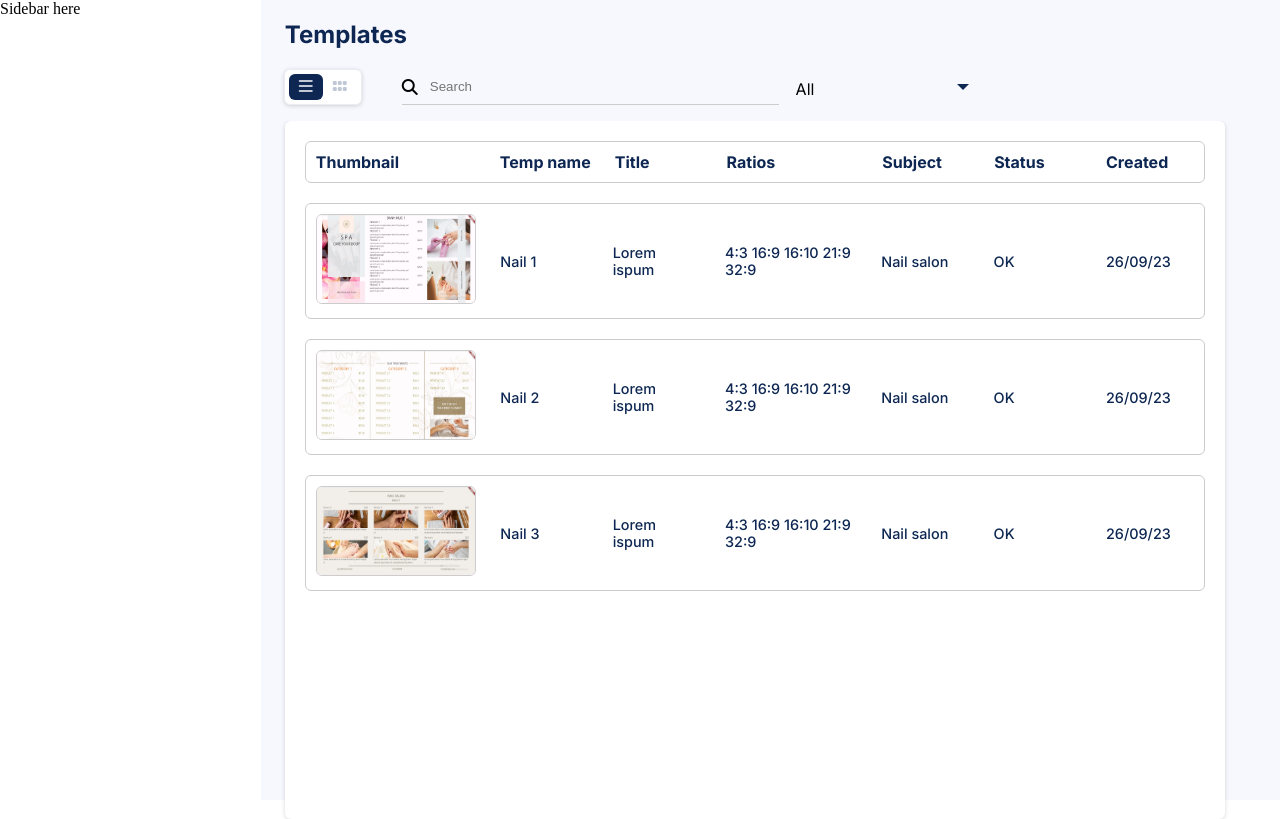
After one commit to nhdangdev/5s3s_HomePage_v01, a PHP site: page /views/template_list.html in a window 1280 px wide. The commit adds this page. Run offline with PHP 8.4, Linux system fonts and the light colour scheme; some libraries are stand-ins or nearby versions.

Commit message:
template_list 60%

```diff
--- a/css/grid.css
+++ b/css/grid.css
@@ -45,6 +45,11 @@
     max-width: 16.66667%;
 }
 
+.c-2-4{
+    flex: 0 0 20%;
+    max-width: 20%;
+}
+
 .c-3 {
     flex: 0 0 25%;
     max-width: 25%;
@@ -78,6 +83,11 @@
 .c-9 {
     flex: 0 0 75%;
     max-width: 75%;
+}
+
+.c-9-6{
+    flex: 0 0 80%;
+    max-width: 80%;
 }
 
 .c-10 {
@@ -180,6 +190,11 @@
         max-width: 16.66667%;
     }
 
+    .m-2-4{
+        flex: 0 0 20%;
+        max-width: 20%;
+    }
+
     .m-3 {
         flex: 0 0 25%;
         max-width: 25%;
@@ -213,6 +228,11 @@
     .m-9 {
         flex: 0 0 75%;
         max-width: 75%;
+    }
+
+    .m-9-6{
+        flex: 0 0 80%;
+        max-width: 80%;
     }
 
     .m-10 {
@@ -304,6 +324,7 @@
     .l-1,
     .l-2,
     .l-2-4,
+    .l-9-6,
     .l-3,
     .l-4,
     .l-5,
@@ -365,6 +386,11 @@
     .l-9 {
         flex: 0 0 75%;
         max-width: 75%;
+    }
+
+    .l-9-6{
+        flex: 0 0 80%;
+        max-width: 80%;
     }
 
     .l-10 {
--- /dev/null
+++ b/css/template_list.css
@@ -0,0 +1,344 @@
+@import url("https://fonts.googleapis.com/css2?family=Inter:wght@100;200;300;400;500;600;700;800;900&display=swap");
+:root {
+  --background-color: #f7f8fd;
+  --text-color: #0d2752;
+  --lighter-text-color: #7578b2;
+
+  --border-radius: 6px;
+  --box-shadow: rgba(0, 0, 0, 0.16) 0px 1px 4px;
+
+  --view-width: 900px;
+  /* grid view variable */
+  /* horizontal space between 2 items in grid view mode */
+  --grid-item-spacing: 20px;
+  /* number of items in a row in grid view mode */
+  --num-item-row-grid: 2;
+
+  /* list view variable */
+  --list-view-thumbnail-width: 160px;
+  --list-view-ratios-width: 15%;
+  --list-view-others-width: 10%;
+}
+
+body,
+html {
+  margin: 0;
+  padding: 0;
+  height: 100%;
+  /* overflow-y: hidden; */
+}
+
+.wrapper {
+  background-color: var(--background-color);
+  /* height: 100%; */
+}
+
+/* .wrapper{
+    max-height: 100vh;
+    height: 100vh;
+} */
+
+.sidebar {
+  background-color: #fff;
+  min-height: 800px;
+}
+
+h2 {
+  color: var(--text-color);
+  font-family: "Inter";
+  margin: 20px 0px 4px 0px;
+}
+
+h4 {
+  color: var(--text-color);
+  font-family: "Inter";
+  margin: 0;
+}
+
+p {
+  font-size: 0.9rem;
+  font-family: "Inter";
+  color: var(--text-color);
+}
+
+.view-header {
+  align-items: center;
+  padding: 0 11px;
+  /* position: sticky;
+    position: -webkit-sticky;
+    top: 10px; */
+  position: sticky;
+  top: 0;
+  background-color: var(--background-color);
+}
+
+.view-select {
+  display: flex;
+  list-style: none;
+  justify-content: space-around;
+  background-color: #fff;
+  border: 1px solid #ebecf1;
+  border-radius: var(--border-radius);
+  height: max-content;
+  width: max-content;
+  padding: 4px;
+  box-shadow: var(--box-shadow);
+}
+.view-select__option {
+  padding: 4px 10px;
+  border-radius: var(--border-radius);
+}
+
+.view-select__option i {
+  color: #c1c8d5;
+}
+
+.view-select__option--active {
+  background-color: var(--text-color);
+}
+
+/* search bar css */
+.search {
+  width: 40%;
+  height: 34px;
+  margin-left: 40px;
+  display: flex;
+  align-items: center;
+  border-bottom: 1px solid #ccc;
+}
+
+.search__icon {
+  margin-right: 10px;
+}
+
+#search__input {
+  flex: 1;
+  border: none;
+  background-color: transparent;
+}
+
+/* view css */
+
+.view-main {
+  width: auto;
+  background-color: #fff;
+  width: var(--view-width);
+  padding: 20px 20px 0px;
+  border-radius: var(--border-radius);
+  box-shadow: var(--box-shadow);
+  height: calc(100% - 122px);
+  overflow-y: auto;
+}
+
+.view-item__thumbnail img {
+  aspect-ratio: 16/9;
+  border: 1px solid #ccc;
+  border-radius: var(--border-radius);
+}
+
+.view-item {
+  border-radius: var(--border-radius);
+  color: var(--text-color);
+  font-weight: 500;
+  font-family: "Inter";
+  margin-bottom: 20px;
+}
+
+/* list view header css */
+.list-view__header {
+  border: 1px solid #ccc;
+  border-radius: var(--border-radius);
+  padding: 10px;
+  display: flex;
+  margin-bottom: 20px;
+  justify-content: space-between;
+}
+
+.list-view__header .header-thumbnail {
+  width: var(--list-view-thumbnail-width);
+}
+
+.list-view__header .header-ratios {
+  width: var(--list-view-ratios-width);
+}
+
+.list-view__header .header-template,
+.list-view__header .header-title,
+.list-view__header .header-subject,
+.list-view__header .header-status,
+.list-view__header .header-created {
+  width: var(--list-view-others-width);
+}
+
+/* list view css */
+.list-view .view-item {
+  border: 1px solid #ccc;
+  padding: 10px;
+  display: flex; /* display flex in list view mode */
+  align-items: center;
+  justify-content: space-between;
+}
+/*
+.list-view .view-item__thumbnail {
+    margin-right: 20px;
+} */
+
+.list-view .view-item__thumbnail img {
+  width: var(--list-view-thumbnail-width);
+  height: calc(9 / 16 * var(--list-view-thumbnail-width));
+  box-sizing: border-box;
+}
+
+.list-view .view-item__name,
+.list-view .view-item__title,
+.list-view .view-item__created,
+.list-view .view-item__subject,
+.list-view .view-item__status {
+  width: var(--list-view-others-width);
+}
+
+.list-view .view-item__ratios {
+  width: var(--list-view-ratios-width);
+}
+
+/* grid view css */
+
+.grid-view {
+  margin-right: -20px;
+}
+
+.grid-view .view-item {
+  display: inline-block;
+  --grid-item-padding: var(--grid-item-spacing);
+  /* caculate proper width to render expected num of items in a row
+    ing grid view mode
+    */
+  width: calc(
+    var(--view-width) / var(--num-item-row-grid) -
+      (var(--num-item-row-grid) - 1) / var(--num-item-row-grid) *
+      var(--grid-item-spacing) - 2 * var(--grid-item-padding) - 3px
+  );
+  /* width: 230px;  */
+  border-radius: var(--border-radius);
+  padding: var(--grid-item-padding);
+  text-align: center;
+  box-shadow: var(--box-shadow);
+  margin-right: var(--grid-item-spacing);
+}
+
+.zoom {
+  transition: transform 0.2s;
+}
+
+.zoom:hover {
+  transform: scale(1.5);
+}
+
+.grid-view .view-item__thumbnail img {
+  width: 100%;
+  height: auto;
+  aspect-ratio: 16/9;
+}
+
+.grid-view .view-item__name,
+.grid-view .view-item__title,
+.grid-view .view-item__created {
+  /* font-weight: bold; */
+  text-align: left;
+}
+
+.grid-view .view-item__created,
+.grid-view .view-item__subject,
+.grid-view .view-item__status {
+  color: #666;
+  font-size: 0.9rem;
+}
+
+.grid-view .view-item__subject {
+  text-align: right;
+}
+
+.grid-view .view-item__ratios {
+  display: flex;
+  flex-wrap: wrap;
+  justify-content: space-between;
+}
+
+.grid-view .view-item__ratios .ratio-card {
+  border-radius: var(--border-radius);
+  border: 1px solid #ccc;
+  width: max-content;
+  padding: 5px 0px;
+  min-width: 60px;
+}
+
+.grid-view .view-item__thumbnail,
+.grid-view .view-item__title,
+.grid-view .view-item__ratios,
+.grid-view .view-item__name {
+  margin-bottom: 5px;
+}
+
+/* custom select input */
+.custom-select {
+  position: relative;
+  font-family: 'Inter';
+}
+
+.custom-select select {
+  display: none; /*hide original SELECT element: */
+}
+
+.select-selected {
+  background-color: transparent;
+}
+
+/* Style the arrow inside the select element: */
+.select-selected:after {
+  position: absolute;
+  content: "";
+  top: 14px;
+  right: 10px;
+  width: 0;
+  height: 0;
+  border: 6px solid transparent;
+  border-color: var(--text-color) transparent transparent transparent;
+}
+
+/* Point the arrow upwards when the select box is open (active): */
+.select-selected.select-arrow-active:after {
+  border-color: transparent transparent var(--text-color) transparent;
+  top: 7px;
+}
+
+/* style the items (options), including the selected item: */
+.select-items div,.select-selected {
+  color: black;
+  padding: 8px 16px;
+  border: 1px solid transparent;
+  border-color: transparent transparent transparent transparent;
+  cursor: pointer;
+}
+
+.select-items div{
+  box-shadow: rgba(0, 0, 0, 0.04) 0px 3px 5px;
+}
+
+/* Style items (options): */
+.select-items {
+  position: absolute;
+  background-color: var(--background-color);
+  top: 100%;
+  left: 0;
+  right: 0;
+  z-index: 99;
+}
+
+/* Hide the items when the select box is closed: */
+.select-hide {
+  display: none;
+}
+
+.select-items div:hover, .same-as-selected {
+  background-color: rgba(0, 0, 0, 0.1);
+}
--- a/views/login1.html
+++ b/views/login1.html
@@ -13,9 +13,6 @@
         margin: 0;
         padding: 0;
       }
-
-
-
     </style>
   </head>
   <body>
--- /dev/null
+++ b/views/template_list.html
@@ -0,0 +1,244 @@
+<!DOCTYPE html>
+<html lang="en">
+  <head>
+    <meta charset="UTF-8" />
+    <meta name="viewport" content="width=device-width, initial-scale=1.0" />
+    <title>Template List</title>
+    <link rel="stylesheet" href="../css/grid.css" />
+    <link rel="stylesheet" href="/css/template_list.css" />
+    <link
+      href="https://fonts.googleapis.com/css2?family=Inter:wght@100;200;300;400;500;600;700;800;900&display=swap"
+      rel="stylesheet"
+    />
+    <script
+      src="https://kit.fontawesome.com/70d145d8f0.js"
+      crossorigin="anonymous"
+    ></script>
+    <script src="https://ajax.googleapis.com/ajax/libs/jquery/3.6.4/jquery.min.js"></script>
+  </head>
+  <body>
+    <div class="grid wrapper">
+      <div class="row">
+        <!-- sidebar take 20% screen width -->
+        <div class="col c-2-4">
+          <div class="sidebar">Sidebar here</div>
+        </div>
+        <!-- content -->
+        <div class="col">
+          <h2>Templates</h2>
+
+          <!-- begin: view header -->
+          <div class="row view-header">
+            <ul class="view-select">
+              <li
+                class="view-select__option view-select__option--active"
+                data-view="list-view"
+              >
+                <i class="fa-solid fa-bars"></i>
+              </li>
+              <li class="view-select__option" data-view="grid-view">
+                <i class="fa-solid fa-grip"></i>
+              </li>
+            </ul>
+
+            <div class="search">
+              <i class="fa-solid fa-magnifying-glass search__icon"></i>
+              <input
+                type="search"
+                id="search__input"
+                name="search-input"
+                placeholder="Search"
+              />
+            </div>
+
+            <div class="custom-select" style="width: 200px; height: 34px;">
+              <select name="" id="">
+                <option value="1">All</option>
+                <option value="2">4:3</option>
+                <option value="3">16:9</option>
+              </select>
+            </div>
+          </div>
+          <!-- end: view header -->
+
+          <div class="view-main">
+            <!-- begin: list view -->
+            <div class="view-wrap list-view" style="display: block">
+              <div class="list-view__header">
+                <div class="header-thumbnail"><h4>Thumbnail</h4></div>
+                <div claass="header-template-name"><h4>Temp name</h4></div>
+                <div class="header-title"><h4>Title</h4></div>
+                <div class="header-ratios"><h4>Ratios</h4></div>
+                <div class="header-subject"><h4>Subject</h4></div>
+                <div class="header-status"><h4>Status</h4></div>
+                <div class="header-created"><h4>Created</h4></div>
+              </div>
+
+              <div class="view-item">
+                <div class="view-item__thumbnail">
+                  <img
+                    src="../asset/img/temp_nail_1_ratio_16_9.jpg"
+                    alt="thumbnail"
+                  />
+                </div>
+                <div class="view-item__name">
+                  <p>Nail 1</p>
+                </div>
+                <div class="view-item__title">
+                  <p>Lorem ispum</p>
+                </div>
+                <div class="view-item__ratios">
+                  <p>4:3 16:9 16:10 21:9 32:9</p>
+                </div>
+                <div class="view-item__subject">
+                  <p>Nail salon</p>
+                </div>
+                <div class="view-item__status">
+                  <p>OK</p>
+                </div>
+                <div class="view-item__created">
+                  <p>26/09/23</p>
+                </div>
+              </div>
+
+              <div class="view-item">
+                <div class="view-item__thumbnail">
+                  <img
+                    src="../asset/img/temp_nail_2_ratio_16_9.jpg"
+                    alt="thumbnail"
+                  />
+                </div>
+                <div class="view-item__name">
+                  <p>Nail 2</p>
+                </div>
+                <div class="view-item__title">
+                  <p>Lorem ispum</p>
+                </div>
+                <div class="view-item__ratios">
+                  <p>4:3 16:9 16:10 21:9 32:9</p>
+                </div>
+                <div class="view-item__subject">
+                  <p>Nail salon</p>
+                </div>
+                <div class="view-item__status">
+                  <p>OK</p>
+                </div>
+                <div class="view-item__created">
+                  <p>26/09/23</p>
+                </div>
+              </div>
+
+              <div class="view-item">
+                <div class="view-item__thumbnail">
+                  <img
+                    src="../asset/img/temp_nail_3_ratio_16_9.jpg"
+                    alt="thumbnail"
+                  />
+                </div>
+                <div class="view-item__name">
+                  <p>Nail 3</p>
+                </div>
+                <div class="view-item__title">
+                  <p>Lorem ispum</p>
+                </div>
+                <div class="view-item__ratios">
+                  <p>4:3 16:9 16:10 21:9 32:9</p>
+                </div>
+                <div class="view-item__subject">
+                  <p>Nail salon</p>
+                </div>
+                <div class="view-item__status">
+                  <p>OK</p>
+                </div>
+                <div class="view-item__created">
+                  <p>26/09/23</p>
+                </div>
+              </div>
+            </div>
+            <!-- end: list view -->
+
+            <!-- begin: grid view -->
+            <div class="view-wrap grid-view" style="display: none">
+              <div class="view-item">
+                <div class="view-item__thumbnail">
+                  <img
+                    src="../asset/img/temp_nail_1_ratio_16_9.jpg"
+                    alt="thumbnail"
+                  />
+                </div>
+                <div class="view-item__title">Tempnail 1 Title</div>
+                <div class="view-item__ratios">
+                  <div class="ratio-card">4:3</div>
+                  <div class="ratio-card">16:9</div>
+                  <div class="ratio-card">16:10</div>
+                  <div class="ratio-card">21:9</div>
+                  <div class="ratio-card">32:9</div>
+                </div>
+                <div class="view-item__name">Nail 1</div>
+
+                <div class="row">
+                  <div class="col c-6 view-item__created">26/09/23</div>
+                  <div class="col c-4 view-item__subject">Nail salon</div>
+                  <!-- <div class="col view-item__status"> Run OK</div> -->
+                </div>
+              </div>
+
+              <div class="view-item">
+                <div class="view-item__thumbnail">
+                  <img
+                    src="../asset/img/temp_nail_2_ratio_16_9.jpg"
+                    alt="thumbnail"
+                  />
+                </div>
+                <div class="view-item__title">Tempnail 2 Title</div>
+                <div class="view-item__ratios">
+                  <div class="ratio-card">4:3</div>
+                  <div class="ratio-card">16:9</div>
+                  <div class="ratio-card">16:10</div>
+                  <div class="ratio-card">21:9</div>
+                  <div class="ratio-card">32:9</div>
+                </div>
+                <div class="view-item__name">Nail 2</div>
+
+                <div class="row">
+                  <div class="col c-6 view-item__created">26/09/23</div>
+                  <div class="col c-4 view-item__subject">Nail salon</div>
+                  <!-- <div class="col view-item__status"> Run OK</div> -->
+                </div>
+              </div>
+
+              <div class="view-item">
+                <div class="view-item__thumbnail">
+                  <img
+                    src="../asset/img/temp_nail_3_ratio_16_9.jpg"
+                    alt="thumbnail"
+                  />
+                </div>
+                <div class="view-item__title">Tempnail 3 Title</div>
+                <div class="view-item__ratios">
+                  <div class="ratio-card">4:3</div>
+                  <div class="ratio-card">16:9</div>
+                  <div class="ratio-card">16:10</div>
+                  <div class="ratio-card">21:9</div>
+                  <div class="ratio-card">32:9</div>
+                </div>
+                <div class="view-item__name">Nail 3</div>
+
+                <div class="row">
+                  <div class="col c-6 view-item__created">26/09/23</div>
+                  <div class="col c-4 view-item__subject">Nail salon</div>
+                  <!-- <div class="col view-item__status"> Run OK</div> -->
+                </div>
+              </div>
+            </div>
+            <!-- end: grid view -->
+          </div>
+        </div>
+        <!-- content -->
+      </div>
+    </div>
+    <script src="../js/custom_select_input.js"></script>
+
+    <script src="../js/grid_list_view.js"></script>
+  </body>
+</html>
```
Also changed, not shown: js/custom_select_input.js (added, +80 -0 lines), js/grid_list_view.js (added, +27 -0 lines), js/main.js (+6 -8 lines), asset/img/temp_nail_1_ratio_16_9.jpg (added), asset/img/temp_nail_2_ratio_16_9.jpg (added), asset/img/temp_nail_3_ratio_16_9.jpg (added), asset/img/temp_nail_4_ratio_16_9.jpg (added).
